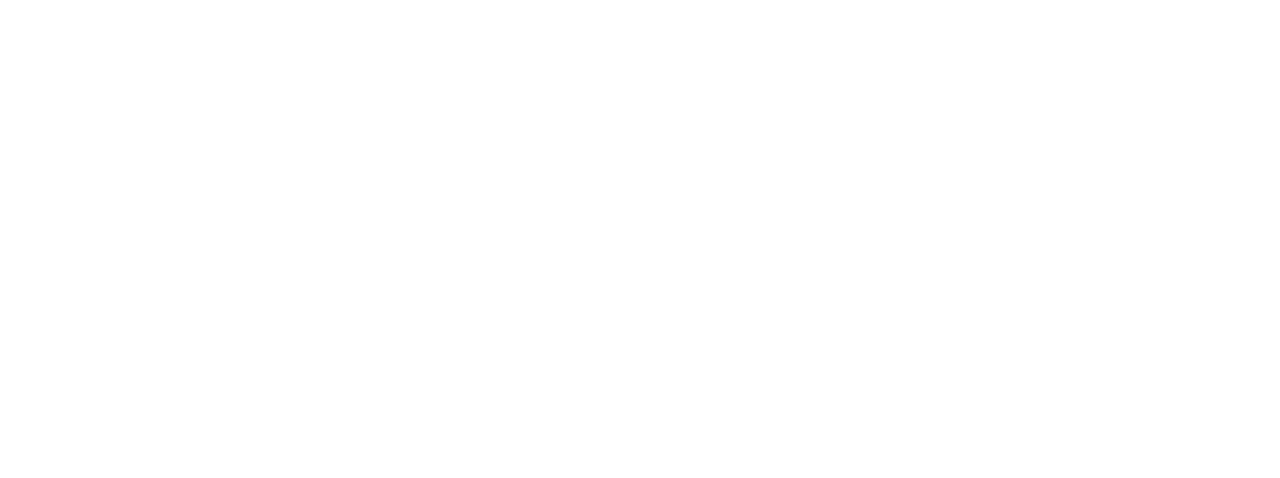
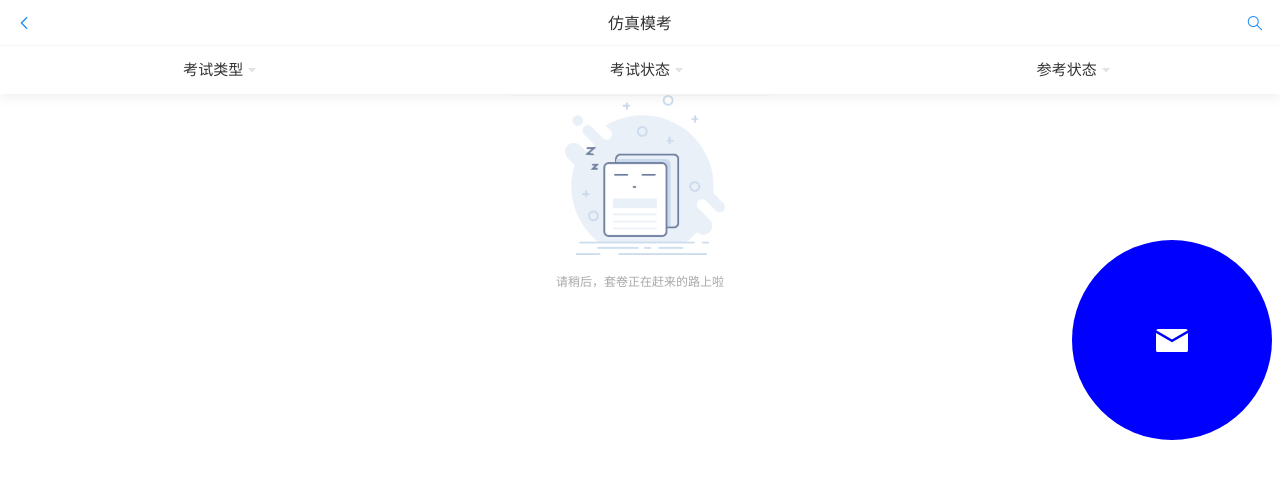
Before and after one commit to wyl-a/Every-lesson, a Vue app: page /simulation-test in a window 1280 px wide. Shown: the top 478 px of the page. Built offline with nearby package versions, Linux system fonts and the light colour scheme.

Commit message:
哟哟哟

```diff
--- a/src/router/index.js
+++ b/src/router/index.js
@@ -124,6 +124,94 @@ const routes = [{
     meta: {
     }
   },
+
+  {//考点专练
+    path: '/examination-site',
+    name: 'Examination-site',
+    component: () => import('../views/practice/Examination-site.vue'),
+    meta: {
+      title: "考点专练",
+      isShow: true,
+      isShowleft: true,
+      isTab: true,
+      email: true,
+
+    }
+  },
+  {//套卷练习
+    path: '/set-up',
+    name: 'Set-up',
+    component: () => import('../views/practice/Set-up.vue'),
+    meta: {
+      title: "套卷练习",
+      isShow: true,
+      isShowleft: true,
+      isTab: true,
+      email: true,
+      isShowright:true //顶部搜索
+    }
+  },
+  {//仿真模考
+    path: '/simulation-test',
+    name: 'Simulation-test',
+    component: () => import('../views/practice/Simulation-test.vue'),
+    meta: {
+      title: "仿真模考",
+      isShow: true,
+      isShowleft: true,
+      isTab: false,
+      email: true,
+      isShowright:true //顶部搜索
+    }
+  },
+  {//错题练习
+    path: '/wrong-question-practice',
+    name: 'Wrong-question-practice',
+    component: () => import('../views/practice/Wrong-question-practice.vue'),
+    meta: {
+      title: "错题练习",
+      isShow: true,
+      isShowleft: true,
+      isTab: false,
+      email: true,
+      isShowright:true //顶部搜索
+    }
+  },
+  {//测评记录
+    path: '/evaluation-record',
+    name: 'Evaluation-record',
+    component: () => import('../views/practice/Evaluation-record.vue'),
+    meta: {
+      title: "测评记录",
+      isShow: true,
+      isShowleft: true,
+      isTab: false,
+      email: true,
+      isShowright:true //顶部搜索
+    }
+  },
+  {//习题收藏
+    path: '/exercise-collection',
+    name: 'Exercise-collection',
+    component: () => import('../views/practice/Exercise-collection.vue'),
+    meta: {
+      title: "习题收藏",
+      isShow: true,
+      isShowleft: true,
+      isTab: false,
+      email: true,
+      isShowright:true //顶部搜索
+    }
+  },
+
+
+
+
+
+
+
+
+
 ]
 
 const router = new VueRouter({
--- a/src/views/Appointment.vue
+++ b/src/views/Appointment.vue
@@ -36,11 +36,11 @@ export default {
 <style scoped>
 .tab_mav_container {
   width: 100vw;
-  height: 90vh;
+  height: 75vh;
   background-color: #f0f2f5;
-  /*display: inline-flex;*/
-  /*justify-content: center;*/
-  /*align-items: center;*/
+  display: inline-flex;
+  justify-content: center;
+  align-items: center;
 }
 
 .tab_mav_wrapper {
--- /dev/null
+++ b/src/views/practice/Evaluation-record.vue
@@ -0,0 +1,54 @@
+<template>
+    <div class="wpf-evaluation-record">
+        <!--                下拉菜单-->
+        <div class="wpf-evaluation-record-top-container">
+            <van-dropdown-menu>
+                <van-dropdown-item v-model="value1" :options="option1" title="类型不限"/>
+                <van-dropdown-item v-model="value2" :options="option2" title="时间"/>
+            </van-dropdown-menu>
+        </div>
+
+        <!--                图片-->
+        <div class="wpf-evaluation-record-mav">
+            <img src="shijuan.png" alt="">
+            <p>该时段您没有留下测评记录哦！</p>
+        </div>
+    </div>
+</template>
+
+<script>
+    export default {
+        name: "Evaluation-record",
+        data() {
+            return {
+                value1: 0,
+                value2: 'a',
+                option1: [
+                    { text: '111', value: 0 },
+                    { text: '新款商品', value: 1 },
+                    { text: '活动商品', value: 2 },
+                ],
+                option2: [
+                    { text: '全部', value: 'a' },
+                    { text: '已做', value: 'b' },
+                    { text: '未做', value: 'c' },
+                ],
+            };
+        },
+    }
+</script>
+
+<style scoped>
+    .wpf-evaluation-record-mav{
+        width: 100%;
+        height: 100%;
+        display: inline-flex;
+        justify-content: center;
+        align-items: center;
+        flex-flow: column;
+    }
+    .wpf-evaluation-record-mav p{
+        font-size: 12px;
+        color: darkgrey;
+    }
+</style>
--- /dev/null
+++ b/src/views/practice/Examination-site.vue
@@ -0,0 +1,15 @@
+<template>
+    <div>
+        考点专练
+    </div>
+</template>
+
+<script>
+    export default {
+        name: "Examination-site"
+    }
+</script>
+
+<style scoped>
+
+</style>
--- /dev/null
+++ b/src/views/practice/Exercise-collection.vue
@@ -0,0 +1,46 @@
+<template>
+    <div class="wpf-exercise-collection">
+        <!--                下拉菜单-->
+        <div class="wpf-exercise-collection-top">
+            <van-dropdown-menu>
+                <van-dropdown-item v-model="value1" :options="option1" title="题目类型"/>
+            </van-dropdown-menu>
+        </div>
+
+        <!--                图片-->
+        <div class="wpf-exercise-collection-mav">
+            <img src="shijuan.png" alt="">
+            <p>暂无收藏记录！</p>
+        </div>
+    </div>
+</template>
+
+<script>
+    export default {
+data(){
+    return{
+        value1:0,
+        option1:[
+            { text: '全部', value: 'a' },
+            { text: '已做', value: 'b' },
+            { text: '未做', value: 'c' },
+        ]
+    }
+}
+    }
+</script>
+
+<style scoped>
+    .wpf-exercise-collection-mav{
+        width: 100%;
+        height: 100%;
+        display: inline-flex;
+        justify-content: center;
+        align-items: center;
+        flex-flow: column;
+    }
+    .wpf-exercise-collection-mav p{
+        font-size: 12px;
+        color: darkgrey;
+    }
+</style>
--- /dev/null
+++ b/src/views/practice/Set-up.vue
@@ -0,0 +1,54 @@
+<template>
+    <div class="wpf-set-up">
+<!--                下拉菜单-->
+        <div>
+            <van-dropdown-menu>
+                <van-dropdown-item v-model="value1" :options="option1" title="套卷分类"/>
+                <van-dropdown-item v-model="value2" :options="option2" title="套卷状态"/>
+            </van-dropdown-menu>
+        </div>
+
+<!--                图片-->
+        <div class="wpf-set-up-container">
+            <img src="shijuan.png" alt="">
+            <p>请稍后，套卷正在赶来的路上啦</p>
+        </div>
+
+    </div>
+</template>
+
+<script>
+    export default {
+        data() {
+            return {
+                value1: 0,
+                value2: 'a',
+                option1: [
+                    { text: '111', value: 0 },
+                    { text: '新款商品', value: 1 },
+                    { text: '活动商品', value: 2 },
+                ],
+                option2: [
+                    { text: '全部', value: 'a' },
+                    { text: '已做', value: 'b' },
+                    { text: '未做', value: 'c' },
+                ],
+            };
+        },
+    }
+</script>
+
+<style scoped>
+.wpf-set-up-container{
+    width: 100%;
+    height: 100%;
+    display: inline-flex;
+    justify-content: center;
+    align-items: center;
+    flex-flow: column;
+}
+    .wpf-set-up-container p{
+        font-size: 12px;
+        color: darkgrey;
+    }
+</style>
--- /dev/null
+++ b/src/views/practice/Simulation-test.vue
@@ -0,0 +1,62 @@
+<template>
+    <div class="wpf-simulation-test">
+        <!--                下拉菜单-->
+        <div class="wpf-simulation-test-top">
+            <van-dropdown-menu>
+                <van-dropdown-item v-model="value1" :options="option1" title="考试类型"/>
+                <van-dropdown-item v-model="value2" :options="option2" title="考试状态"/>
+                <van-dropdown-item v-model="value3" :options="option2" title="参考状态"/>
+            </van-dropdown-menu>
+        </div>
+
+        <!--                图片-->
+        <div class="wpf-simulation-test-container">
+            <img src="shijuan.png" alt="">
+            <p>请稍后，套卷正在赶来的路上啦</p>
+        </div>
+
+    </div>
+</template>
+
+<script>
+    export default {
+        data() {
+            return {
+                value1: 'a',
+                value2: 'b',
+                value2: 'c',
+                option1: [
+                    { text: '全部', value: 'a' },
+                    { text: '模拟考试', value: 'a1' },
+                    { text: '正式考试', value: 'a2' },
+                ],
+                option2: [
+                    { text: '全部', value: 'b' },
+                    { text: '未开始', value: 'b1' },
+                    { text: '进行中', value: 'b2' },
+                    { text: '已结束', value: 'b3' },
+                ],
+                option3: [
+                    { text: '全部', value: 'c1' },
+                    { text: '已做', value: 'c2' },
+                    { text: '未做', value: 'c3' },
+                ],
+            };
+        },
+    }
+</script>
+
+<style scoped>
+    .wpf-simulation-test-container{
+        width: 100%;
+        height: 100%;
+        display: inline-flex;
+        justify-content: center;
+        align-items: center;
+        flex-flow: column;
+    }
+    .wpf-simulation-test-container p{
+        font-size: 12px;
+        color: darkgrey;
+    }
+</style>
--- /dev/null
+++ b/src/views/practice/Wrong-question-practice.vue
@@ -0,0 +1,49 @@
+<template>
+    <div class="wpf-wrong-question-practice">
+        <!--                下拉菜单-->
+        <div class="wpf-simulation-test-top">
+            <van-dropdown-menu>
+                <van-dropdown-item v-model="value1" :options="option1" title="类型不限"/>
+                <van-dropdown-item v-model="value2" disabled  :options="option2" title="巩固全部错题"/>
+                <van-dropdown-item v-model="value3" disabled  :options="option3" title="移出错题"/>
+            </van-dropdown-menu>
+        </div>
+
+        <!--                图片-->
+        <div class="wpf-simulation-test-container">
+            <img src="shijuan.png" alt="">
+            <p>暂无错题记录</p>
+        </div>
+    </div>
+</template>
+
+<script>
+    export default {
+        name: "Wrong-question-practice",
+        data() {
+            return {
+                value1: 0,
+                option1: [
+                    { text: '111', value: 0 },
+                    { text: '新款商品', value: 1 },
+                    { text: '活动商品', value: 2 },
+                ],
+            };
+        },
+    }
+</script>
+
+<style scoped>
+    .wpf-simulation-test-container{
+        width: 100%;
+        height: 100%;
+        display: inline-flex;
+        justify-content: center;
+        align-items: center;
+        flex-flow: column;
+    }
+    .wpf-simulation-test-container p{
+        font-size: 12px;
+        color: darkgrey;
+    }
+</style>
```
Also changed, not shown: src/views/Practice.vue (+6 -0 lines), public/shijuan.png (added).
